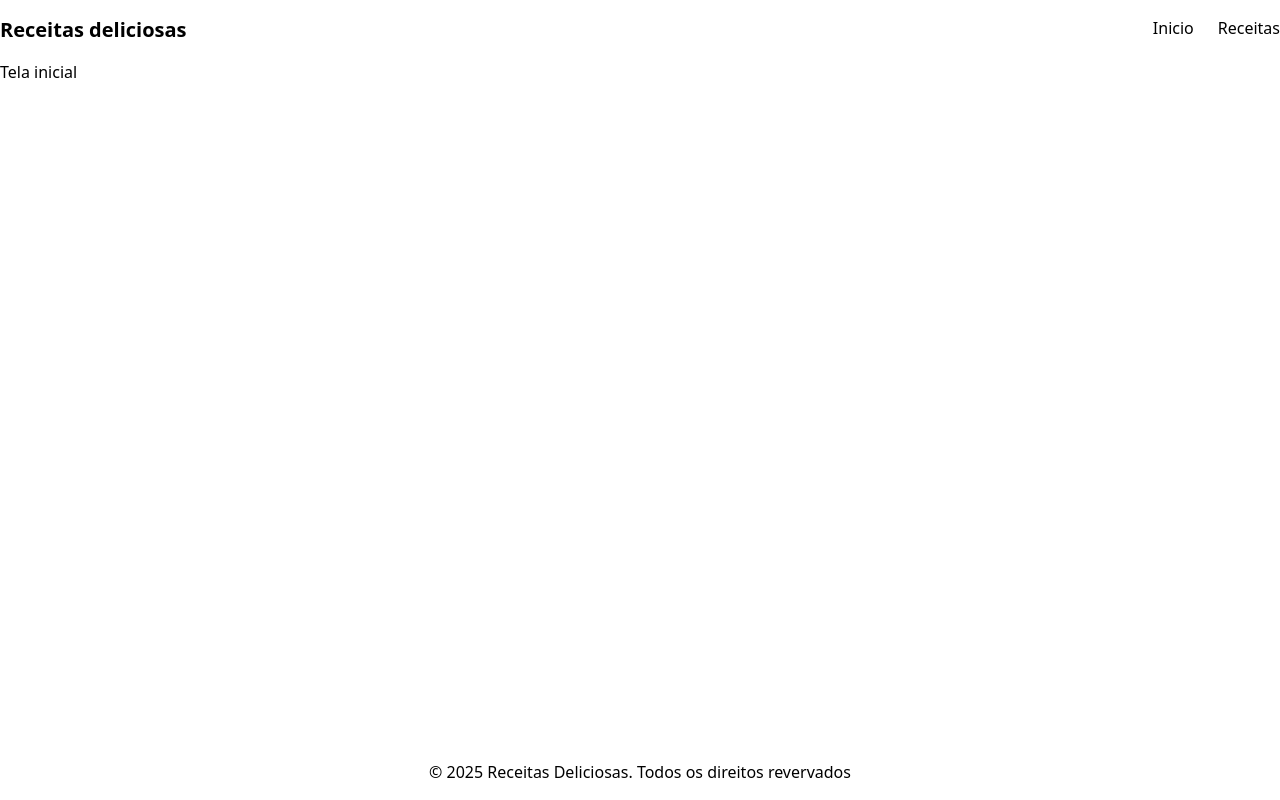
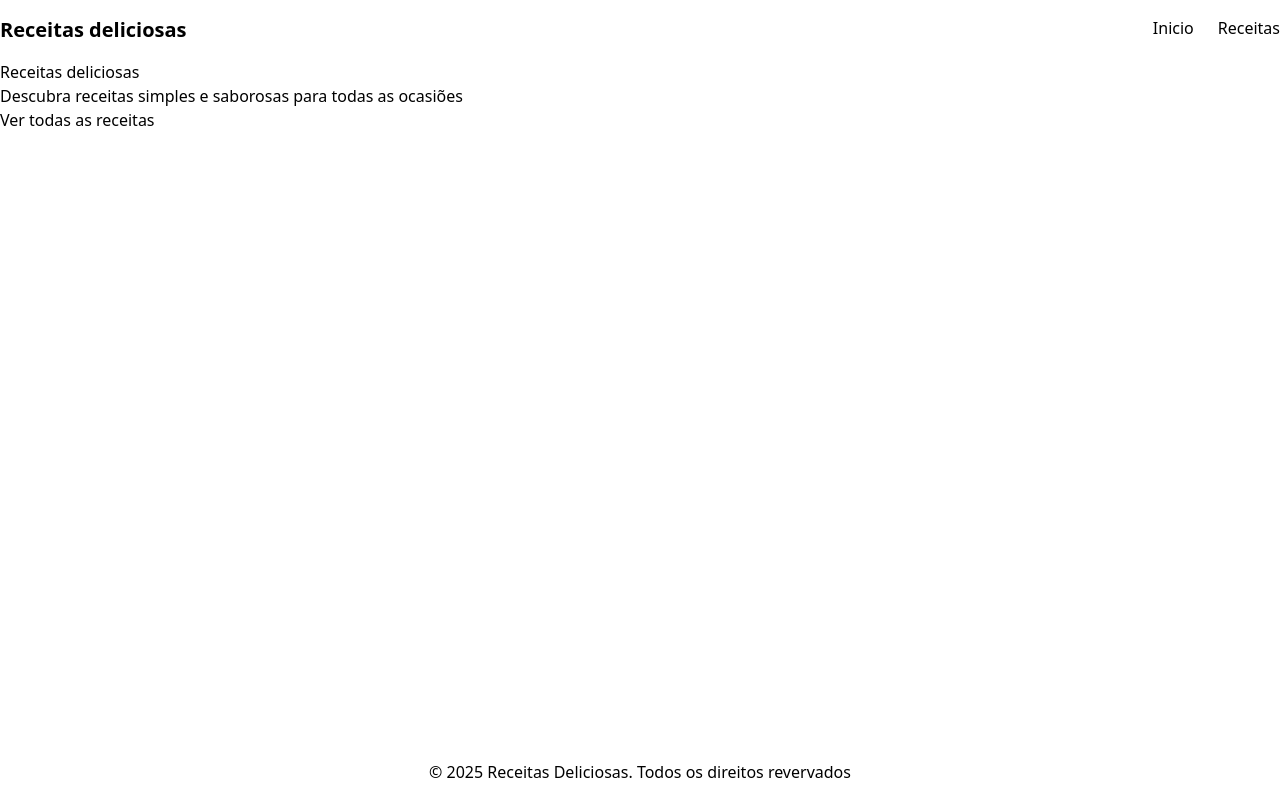
Before and after one commit to Davi-Lorena/receitas-byron, a Next.js app: page / in a window 1280 px wide. Built offline with nearby package versions, Linux system fonts and the light colour scheme.

Commit message:
feat: estrutura da seção hero

```diff
--- a/src/app/page.tsx
+++ b/src/app/page.tsx
@@ -1,7 +1,18 @@
+import Link from "next/link";
+
 export default function Home() {
   return (
    <main className="flex-grow">
-    <h1>Tela inicial</h1>
+   <div className="container mx-auto">
+{/* Section HERO */}
+
+<section>
+  <h1>Receitas deliciosas</h1>
+  <p>Descubra receitas simples e saborosas para todas as ocasiões</p>
+  <Link href="/receitas">Ver todas as receitas</Link>
+</section>
+
+   </div>
    </main>
   );
 }
```
